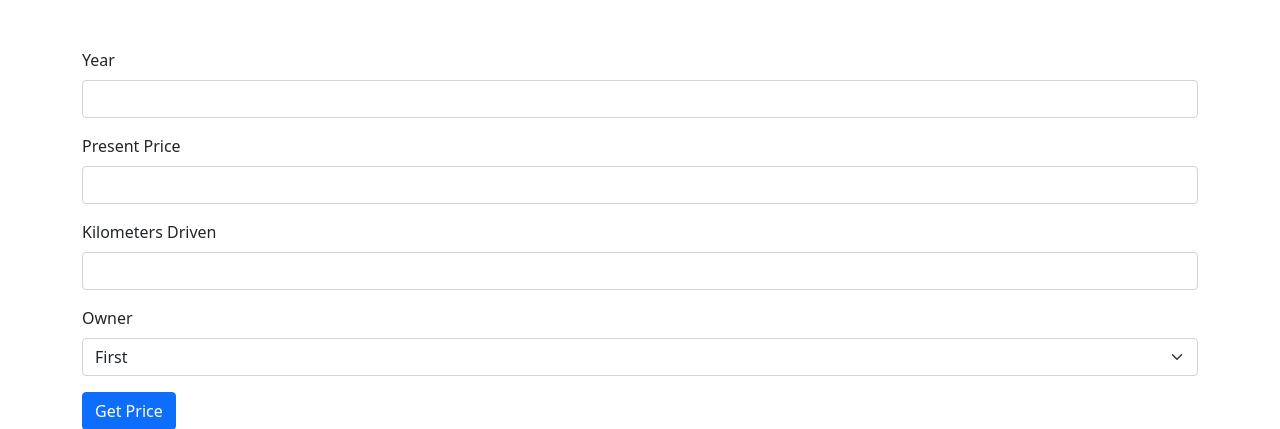
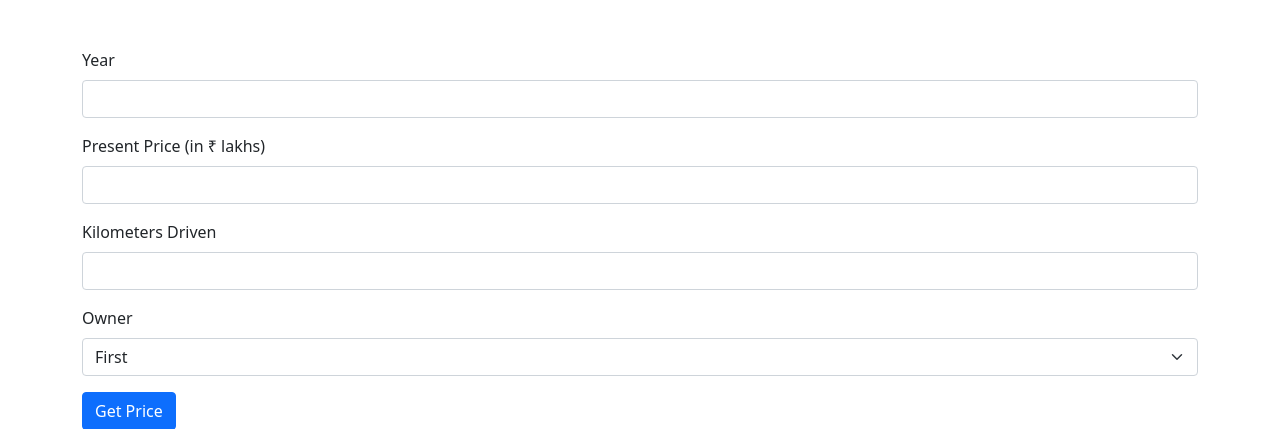
Before and after one commit to Shetty073/car-price-prediction, a Flask app: page / in a window 1280 px wide. Shown: the top 429 px of the page. Run offline with Flask 2, Linux system fonts and the light colour scheme; parts of the project's set-up code (start-up, migrations or seed data) failed here and were passed over.

```diff
--- a/templates/home.html
+++ b/templates/home.html
@@ -16,7 +16,7 @@
                 <input type="number" class="form-control" id="year" name="year" required>
             </div>
             <div class="mb-3">
-                <label for="present_price" class="form-label">Present Price</label>
+                <label for="present_price" class="form-label">Present Price (in ₹ lakhs)</label>
                 <input type="number" step="0.01" class="form-control" id="present_price" name="present_price" required>
             </div>
             <div class="mb-3">
```
Also changed, not shown: home.png (added), predict.png (added), r2_score.png (added), 1 other file.
